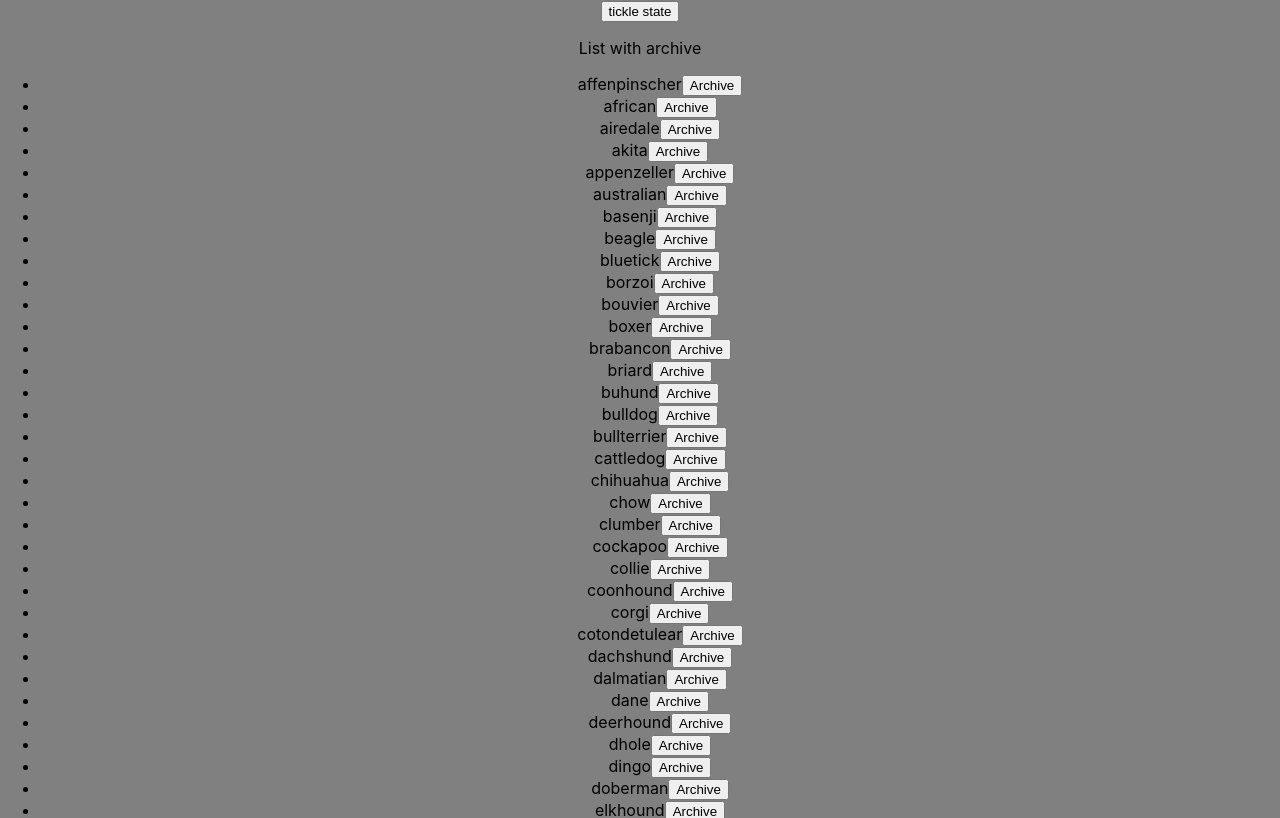
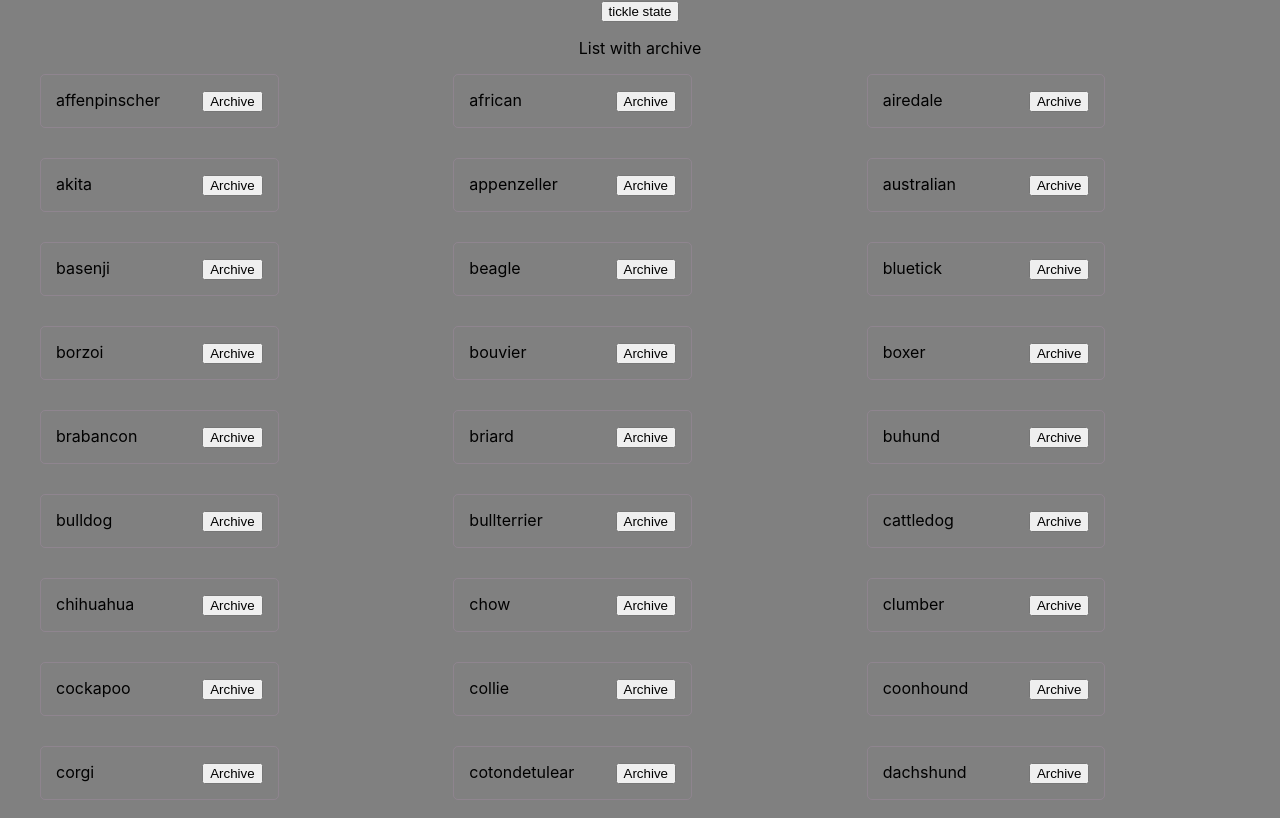
Before and after one commit to shpomp/state-app, a React (Create React App) app: page / in a window 1280 px wide. Shown: the top 818 px of the page. Built offline with nearby package versions, Linux system fonts and the light colour scheme.

Commit message:
just styles

```diff
--- a/src/index.css
+++ b/src/index.css
@@ -1,13 +1,29 @@
 body {
-  margin: 0;
-  font-family: -apple-system, BlinkMacSystemFont, 'Segoe UI', 'Roboto', 'Oxygen',
-    'Ubuntu', 'Cantarell', 'Fira Sans', 'Droid Sans', 'Helvetica Neue',
-    sans-serif;
-  -webkit-font-smoothing: antialiased;
-  -moz-osx-font-smoothing: grayscale;
+	margin: 0;
+	font-family: -apple-system, BlinkMacSystemFont, "Segoe UI", "Roboto", "Oxygen",
+		"Ubuntu", "Cantarell", "Fira Sans", "Droid Sans", "Helvetica Neue",
+		sans-serif;
+	-webkit-font-smoothing: antialiased;
+	-moz-osx-font-smoothing: grayscale;
 }
 
 code {
-  font-family: source-code-pro, Menlo, Monaco, Consolas, 'Courier New',
-    monospace;
+	font-family: source-code-pro, Menlo, Monaco, Consolas, "Courier New",
+		monospace;
 }
+
+ul {
+	list-style: none;
+	display: grid;
+	grid-template-columns: repeat(3, 1fr);
+	row-gap: 30px;
+}
+
+ul li {
+	display: flex;
+	justify-content: space-between;
+	width: 50%;
+	padding: 15px;
+	border: 1px solid rgba(255, 170, 252, 0.112);
+	border-radius: 5px;
+}
```
